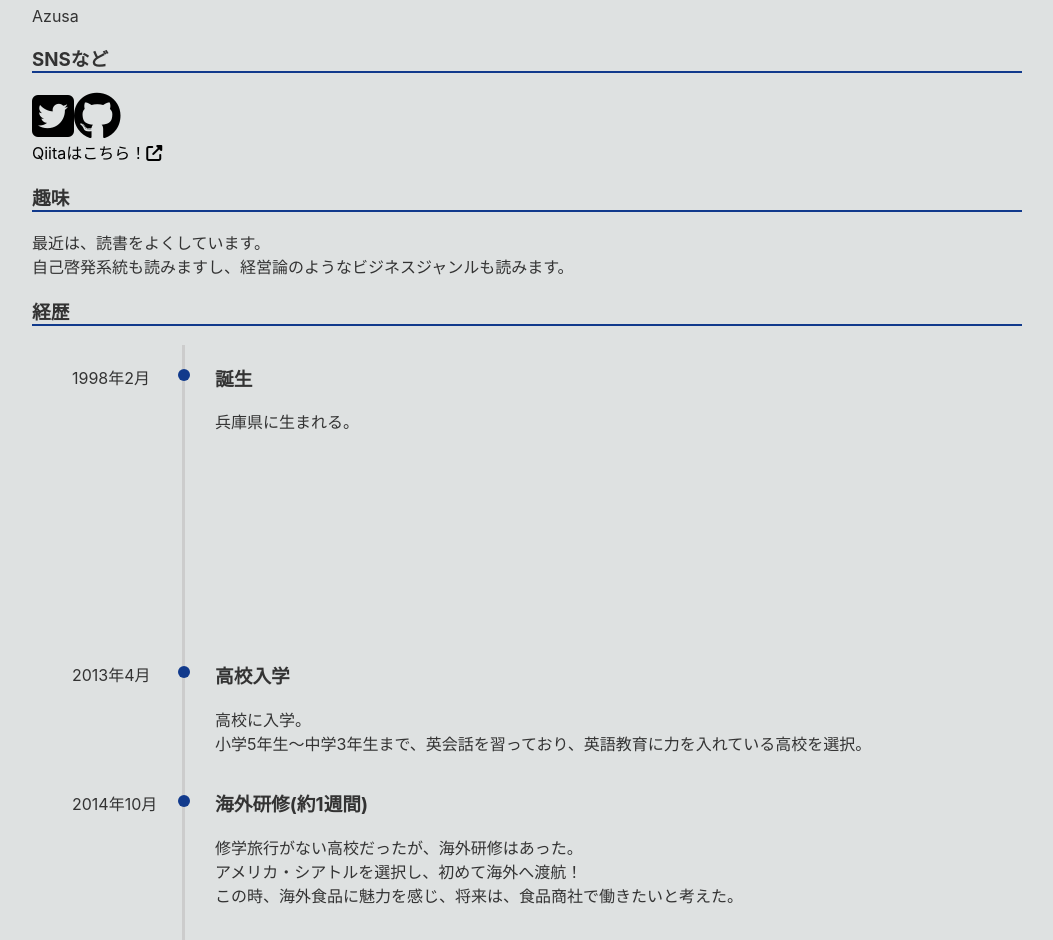
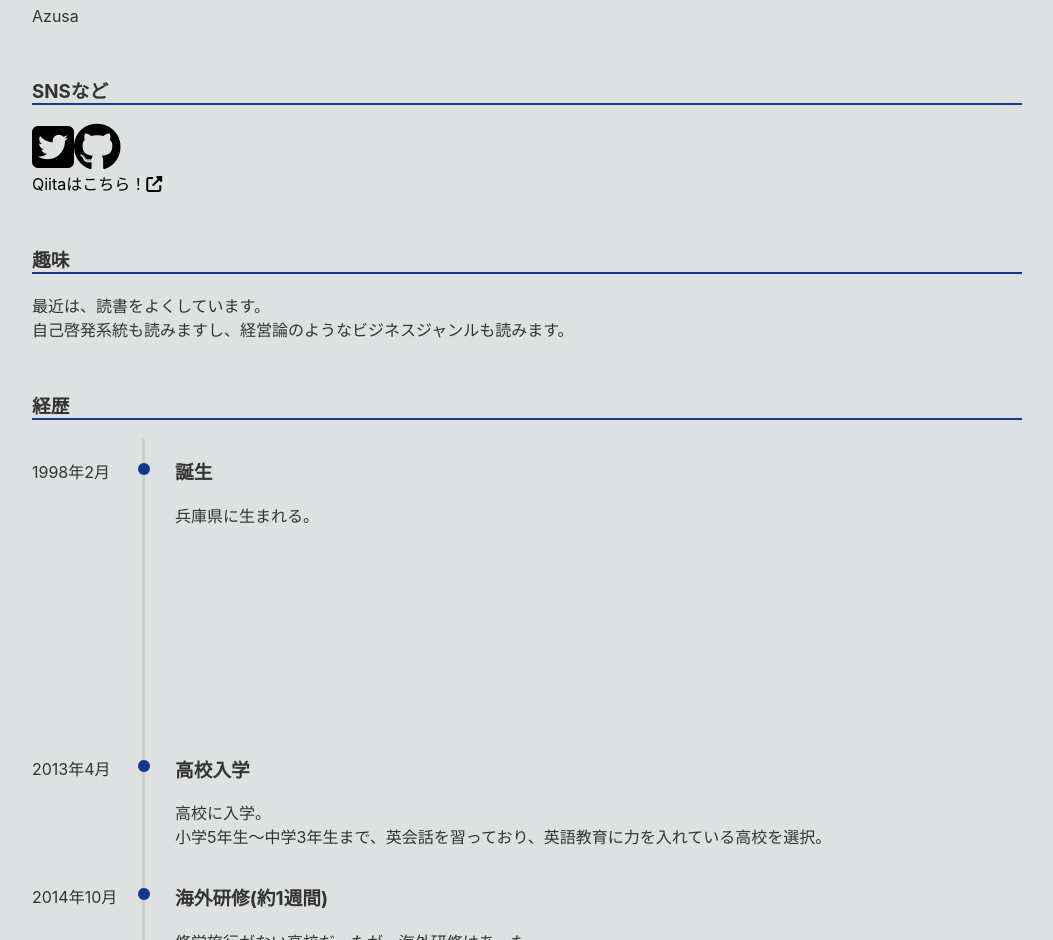
Before and after one commit to azufb/renewal-portfolio, a React (Create React App) app: page /Profile in a window 1280 px wide. Shown: the part 160-1100 px from the top of the page, without its empty margins (113-1166 px from the left). Built offline with nearby package versions, Linux system fonts and the light colour scheme.

Commit message:
文頭調整

```diff
--- a/src/App.css
+++ b/src/App.css
@@ -64,6 +64,14 @@ a {
 .profile {
   width: 990px;
   margin: 0 auto;
+}
+
+.contentsBox {
+  margin-bottom: 50px;
+}
+
+.timeline {
+  padding: 0px;
 }
 
 .timeline_title {
--- a/src/component/Profile.js
+++ b/src/component/Profile.js
@@ -6,9 +6,12 @@ export default class About extends React.Component {
             <div className="profile">
                 <h2>Profile</h2>
                 <h3>名前</h3>
+                <div className="contentsBox">
                     <p>Azusa</p>
+                </div>
 
                 <h3>SNSなど</h3>
+                <div className="contentsBox">
                     <p>
                         <a href='https://twitter.com/azunasuuu' target='_blank' rel='noopener noreferrer'>
                             <i className='fab fa-twitter-square fa-3x'></i>
@@ -21,12 +24,15 @@ export default class About extends React.Component {
                             Qiitaはこちら！<i className="fas fa-external-link-alt"></i>
                         </a>
                     </p>
+                </div>
 
                 <h3>趣味</h3>
+                <div className="contentsBox">
                     <p>
                         最近は、読書をよくしています。<br />
                         自己啓発系統も読みますし、経営論のようなビジネスジャンルも読みます。
                     </p>
+                </div>
 
                 <h3>経歴</h3>
                 <ul className='timeline'>
--- a/src/component/Skills.js
+++ b/src/component/Skills.js
@@ -6,6 +6,7 @@ export default class Skills extends React.Component {
             <div className="skills">
                 <h2>スキル・資格</h2>
                 <h3>プログラミングスキル</h3>
+                <div className="contentsBox">
                     <p>
                         JavaScriptを中心に学習しています。<br />
                         個人開発においては、ReactやVueを使っています。
@@ -35,8 +36,10 @@ export default class Skills extends React.Component {
                             <i className="far fa-comment-dots"></i>
                         </p>*/}
                     </div>
+                </div>
 
                 <h3>資格</h3>
+                <div className="contentsBox">
                     <p>
                         これまで、いくつかの資格試験に挑戦してきました。<br />
                         今後も、何か、取っていきたいなと思っています！
@@ -62,6 +65,7 @@ export default class Skills extends React.Component {
                         </p>
                     </div>
                 </div>
+            </div>
         );
     }
 }
--- a/src/component/Top.js
+++ b/src/component/Top.js
@@ -5,7 +5,7 @@ export default class Top extends React.Component {
         return (
             <div className="top">
                 <h3 className='newsTitle'>NEWS!</h3>
-                <div className='newsBox'>
+                <div className="contentsBox">
                     <table>
                         <tbody>
                             <tr>
@@ -17,6 +17,7 @@ export default class Top extends React.Component {
                 </div>
 
                 <h3>Greeting</h3>
+                <div className="contentsBox">
                     <p>
                         はじめまして、Azuです！<br />
                         フロントエンドエンジニアを目指して、プログラミング学習をしています。<br />
@@ -30,6 +31,7 @@ export default class Top extends React.Component {
                         ぜひ、ご覧下さい！
                     </p>
                 </div>
+            </div>
         );
     }
 }
```
Lines whose indentation alone changed are shown as unchanged.
